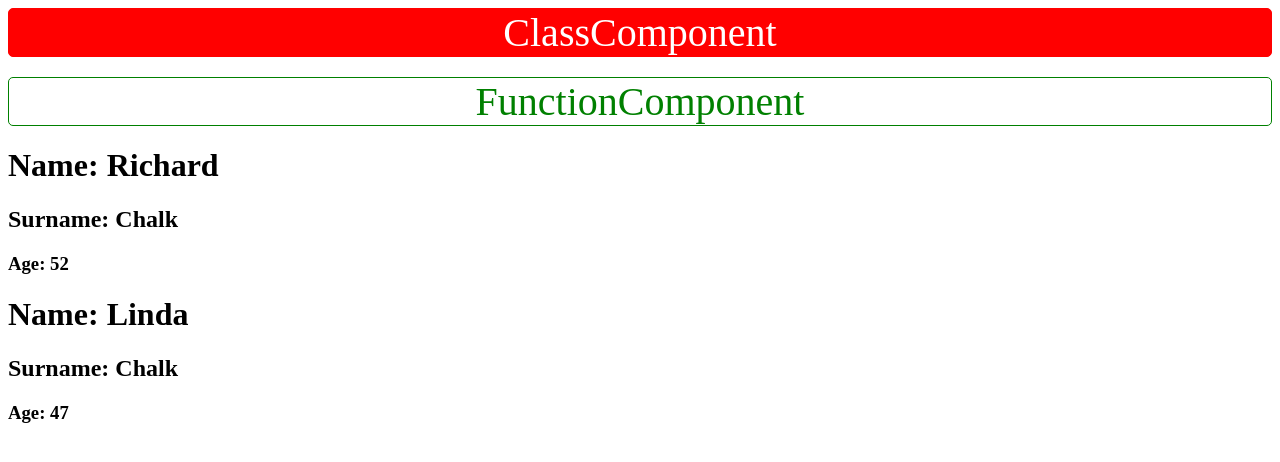
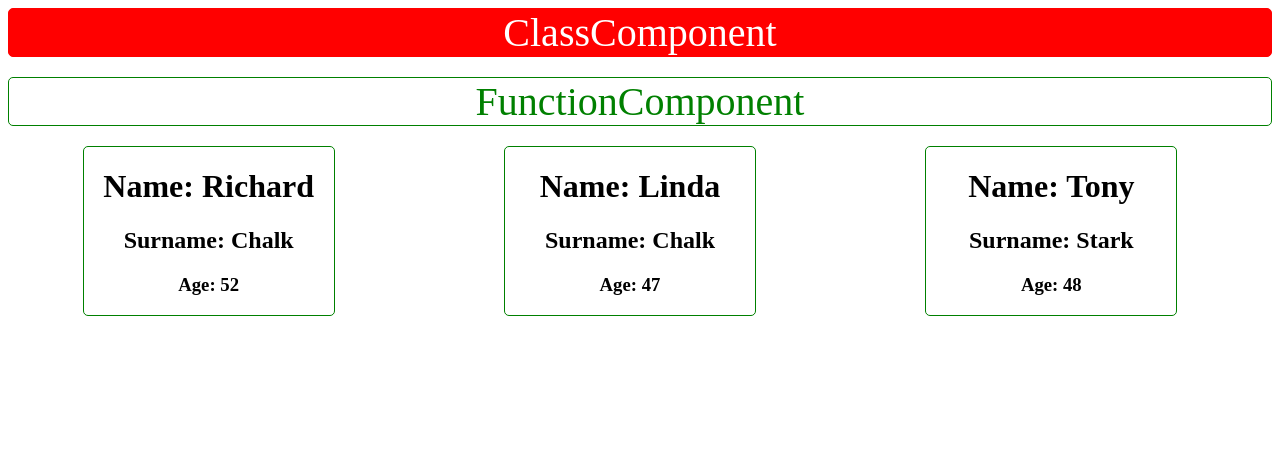
Before and after one commit to RichardChalk/reactIntro_end, a React (Create React App) app: page / in a window 1280 px wide. Shown: the top 462 px of the page. Built offline with nearby package versions, Linux system fonts and the light colour scheme.

Commit message:
Incl props Tony Stark

```diff
--- a/src/App.js
+++ b/src/App.js
@@ -7,8 +7,11 @@ function App() {
     <div>
       <ClassComponent />
       <FunctionComponent />
-      <Person name={"Richard"} surName={"Chalk"} age={"52"} />
-      <Person name={"Linda"} surName={"Chalk"} age={"47"} />
+      <div className="personContainer">
+        <Person name={"Richard"} surName={"Chalk"} age={"52"} />
+        <Person name={"Linda"} surName={"Chalk"} age={"47"} />
+        <Person name={"Tony"} surName={"Stark"} age={"48"} />
+      </div>
     </div>
   );
 }
--- a/src/Components/Person.js
+++ b/src/Components/Person.js
@@ -2,10 +2,10 @@ import React from "react";
 
 export const Person = (props) => {
   return (
-    <>
+    <div className="person">
       <h1>Name: {props.name}</h1>
       <h2>Surname: {props.surName}</h2>
       <h3>Age: {props.age}</h3>
-    </>
+    </div>
   );
 };
--- a/src/index.css
+++ b/src/index.css
@@ -15,3 +15,18 @@
   border: 1px green solid;
   border-radius: 5px;
 }
+
+.personContainer {
+  display: flex;
+  justify-content: space-around;
+}
+
+.person {
+  width: 250px;
+  margin-top: 20px;
+  margin-right: 20px;
+  border: 1px green solid;
+  display: inline-block;
+  border-radius: 5px;
+  text-align: center;
+}
```
